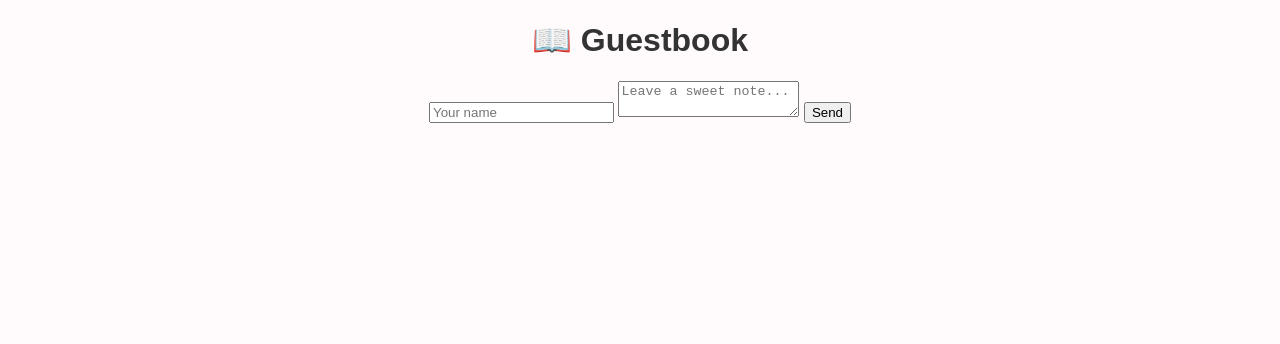
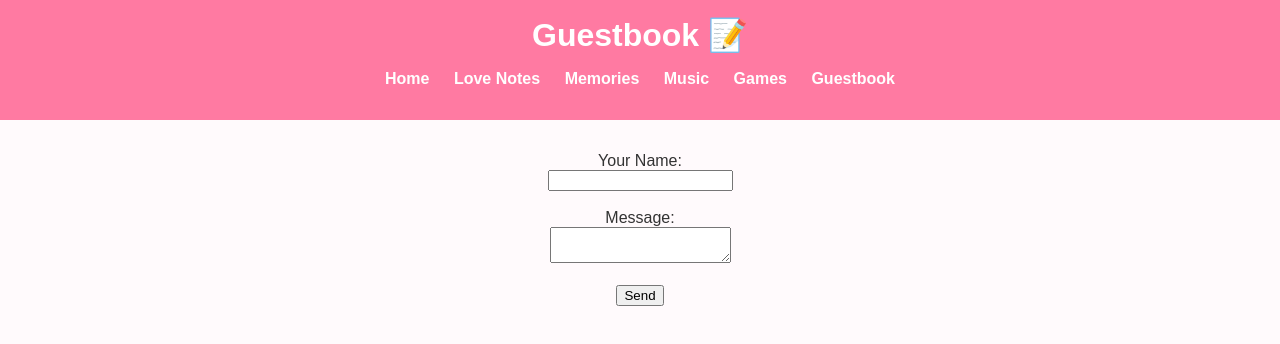
Before and after one commit to leodas07ir-max/Pookie-, a plain HTML site: page guestbook.html in a window 1280 px wide. Drawn offline with Linux system fonts and the light colour scheme.

Commit message:
Update guestbook.html

```diff
--- a/guestbook.html
+++ b/guestbook.html
@@ -3,28 +3,32 @@
 <head>
   <meta charset="UTF-8">
   <meta name="viewport" content="width=device-width, initial-scale=1.0">
-  <title>Guestbook</title>
+  <title>Guestbook 📝</title>
   <link rel="stylesheet" href="style.css">
 </head>
 <body>
-  <h1 class="page-title">📖 Guestbook</h1>
-  <form id="guestbook-form">
-    <input type="text" id="name" placeholder="Your name" required>
-    <textarea id="message" placeholder="Leave a sweet note..." required></textarea>
-    <button type="submit">Send</button>
-  </form>
-  <div id="messages"></div>
-  <script>
-    document.getElementById("guestbook-form").addEventListener("submit", function(e){
-      e.preventDefault();
-      const name = document.getElementById("name").value;
-      const msg = document.getElementById("message").value;
-      const messagesDiv = document.getElementById("messages");
-      const newMsg = document.createElement("p");
-      newMsg.textContent = name + ": " + msg;
-      messagesDiv.appendChild(newMsg);
-      document.getElementById("guestbook-form").reset();
-    });
-  </script>
+  <header>
+    <h1>Guestbook 📝</h1>
+    <nav>
+      <ul>
+        <li><a href="index.html">Home</a></li>
+        <li><a href="notes.html">Love Notes</a></li>
+        <li><a href="memories.html">Memories</a></li>
+        <li><a href="music.html">Music</a></li>
+        <li><a href="games.html">Games</a></li>
+        <li><a href="guestbook.html">Guestbook</a></li>
+      </ul>
+    </nav>
+  </header>
+
+  <main class="guestbook">
+    <form>
+      <label>Your Name:</label><br>
+      <input type="text" name="name"><br><br>
+      <label>Message:</label><br>
+      <textarea name="message"></textarea><br><br>
+      <button type="submit">Send</button>
+    </form>
+  </main>
 </body>
 </html>
```
